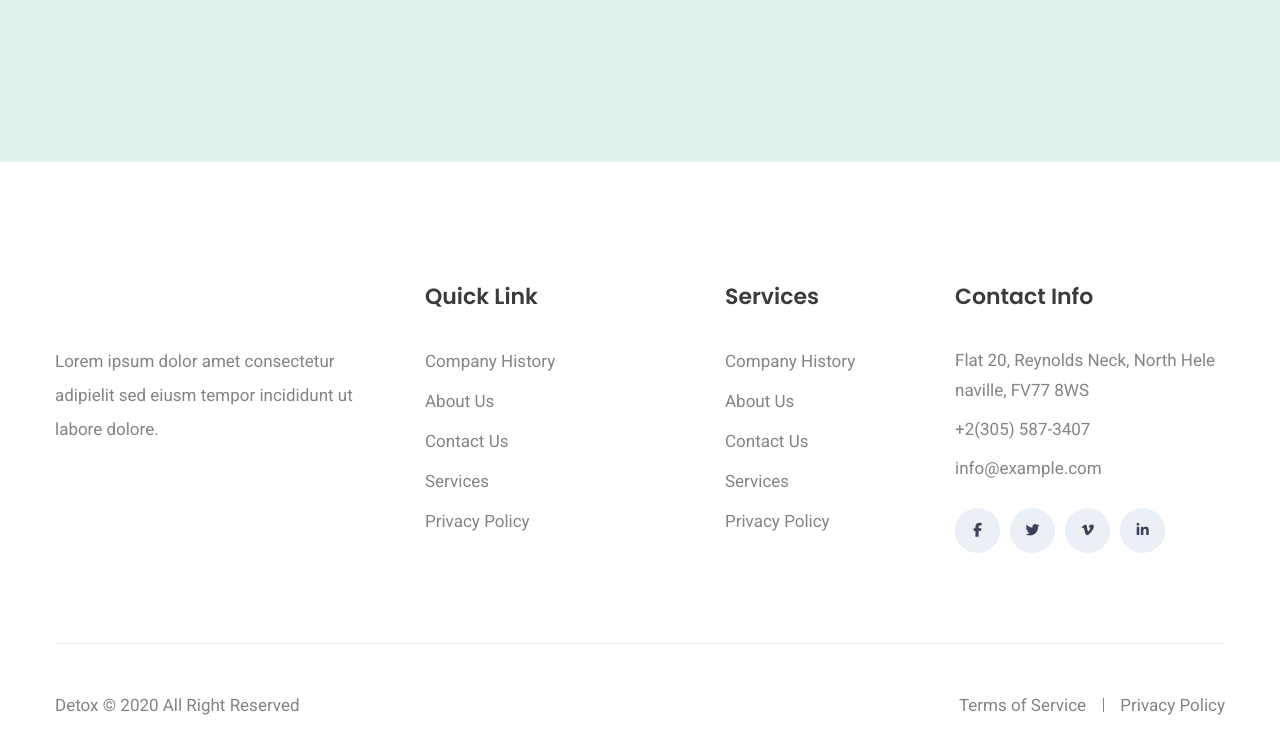
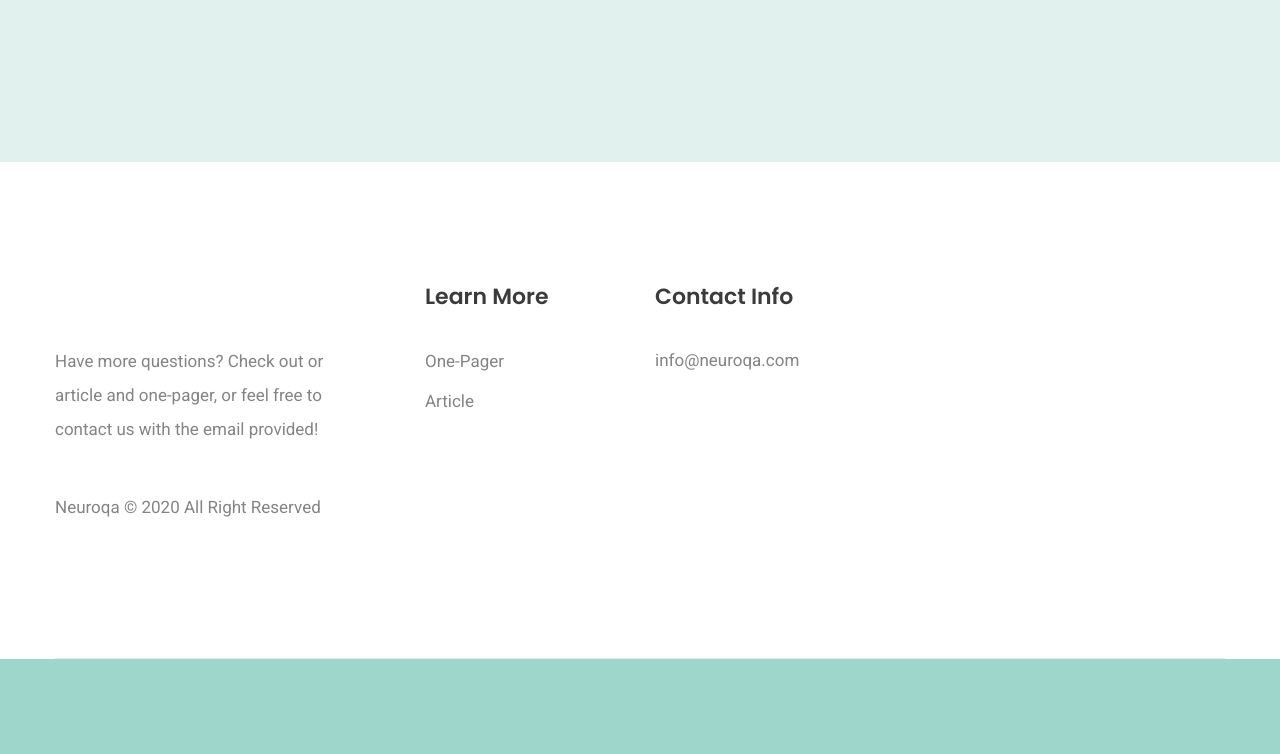
Before and after one commit to joeym-09/Neuroqa-Website, a plain HTML site: page home.html in a window 1280 px wide. Shown: the part 2987-3741 px from the top of the page. After the commit the page ends 3646 px from the top, so only its background shows below. Drawn offline with Linux system fonts and the light colour scheme.

Commit message:
editted footer info

```diff
--- a/home.html
+++ b/home.html
@@ -1025,42 +1025,24 @@
                             <div class="footer-widget logo-widget">
                                 <figure class="footer-logo"><a href="index.html"><img src="assets/images/footer-logo.png" alt=""></a></figure>
                                 <div class="text">
-                                    <p>Lorem ipsum dolor amet consectetur adipielit sed eiusm tempor incididunt ut labore dolore.</p>
+                                    <p>Have more questions? Check out or article and one-pager, or feel free to contact us with the email provided! </p>
                                 </div>
                             </div>
                         </div>
                         <div class="col-lg-3 col-md-6 col-sm-12 footer-column">
                             <div class="footer-widget links-widget">
                                 <div class="widget-title">
-                                    <h3>Quick Link</h3>
+                                    <h3>Learn More </h3>
                                 </div>
                                 <div class="widget-content">
                                     <ul>
-                                        <li><a href="index.html">Company History</a></li>
-                                        <li><a href="index.html">About Us</a></li>
-                                        <li><a href="index.html">Contact Us</a></li>
-                                        <li><a href="index.html">Services</a></li>
-                                        <li><a href="index.html">Privacy Policy</a></li>
+                                        <li><a href="index.html">One-Pager</a></li> <!--add one-pager here-->
+                                        <li><a href="index.html">Article</a></li><!--add article here-->
                                     </ul>
                                 </div>
                             </div>
                         </div>
-                        <div class="col-lg-3 col-md-6 col-sm-12 footer-column">
-                            <div class="footer-widget links-widget">
-                                <div class="widget-title">
-                                    <h3>Services</h3>
-                                </div>
-                                <div class="widget-content">
-                                    <ul>
-                                        <li><a href="index.html">Company History</a></li>
-                                        <li><a href="index.html">About Us</a></li>
-                                        <li><a href="index.html">Contact Us</a></li>
-                                        <li><a href="index.html">Services</a></li>
-                                        <li><a href="index.html">Privacy Policy</a></li>
-                                    </ul>
-                                </div>
-                            </div>
-                        </div>
+
                         <div class="col-lg-3 col-md-6 col-sm-12 footer-column">
                             <div class="footer-widget contact-widget">
                                 <div class="widget-title">
@@ -1068,17 +1050,11 @@
                                 </div>
                                 <div class="widget-content">
                                     <ul>
-                                        <li>Flat 20, Reynolds Neck, North Hele naville, FV77 8WS</li>
-                                        <li><a href="tel:23055873407">+2(305) 587-3407</a></li>
-                                        <li><a href="mailto:info@example.com">info@example.com</a></li>
+                                        <li></li>
+
+                                        <li><a href="mailto:info@neuroqa.com">info@neuroqa.com</a></li>
                                     </ul>
-                                </div>
-                                <ul class="social-links clearfix">
-                                    <li><a href="index.html"><i class="fab fa-facebook-f"></i></a></li>
-                                    <li><a href="index.html"><i class="fab fa-twitter"></i></a></li>
-                                    <li><a href="index.html"><i class="fab fa-vimeo-v"></i></a></li>
-                                    <li><a href="index.html"><i class="fab fa-linkedin-in"></i></a></li>
-                                </ul>
+
                             </div>
                         </div>
                     </div>
@@ -1086,12 +1062,8 @@
             </div>
             <div class="footer-bottom clearfix">
                 <div class="copyright pull-left">
-                    <p><a href="index.html">Detox</a> &copy; 2020 All Right Reserved</p>
+                    <p><a href="index.html">Neuroqa</a> &copy; 2020 All Right Reserved</p>
                 </div>
-                <ul class="footer-nav pull-right">
-                    <li><a href="index.html">Terms of Service</a></li>
-                    <li><a href="index.html">Privacy Policy</a></li>
-                </ul>
             </div>
         </div>
     </footer>
```
